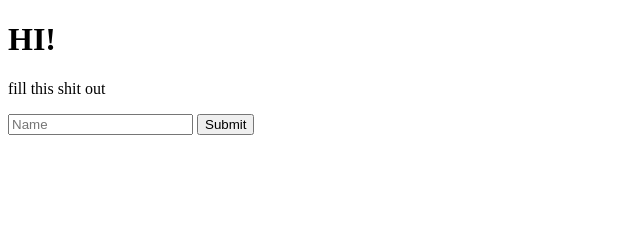
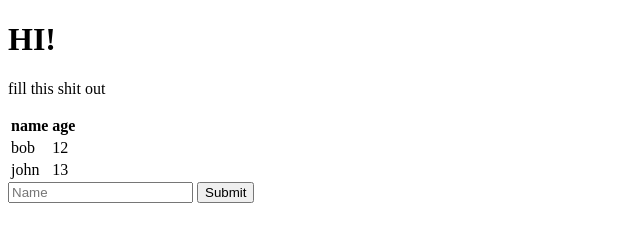
Before and after one commit to SamuelList/test_r, a plain HTML site: page index.html in a window 1280 px wide. Shown: the whole page, without its empty margins (0-640 px from the left). Drawn offline with Linux system fonts and the light colour scheme.

Commit message:
added a table

```diff
--- a/index.html
+++ b/index.html
@@ -8,6 +8,20 @@
 <body>
 	<h1>HI!</h1>
 	<p>fill this shit out</p>
+	<table>
+		<tr>
+			<th>name</th>
+			<th>age</th>
+		</tr>
+		<tr>
+			<td>bob</td>
+			<td>12</td>
+		</tr>
+		<tr>
+			<td>john</td>
+			<td>13</td>
+		</tr>
+	</table>
 	<form>
 		<input type="text" name="name" placeholder="Name">
 		<input type="submit" name="submit">
```
